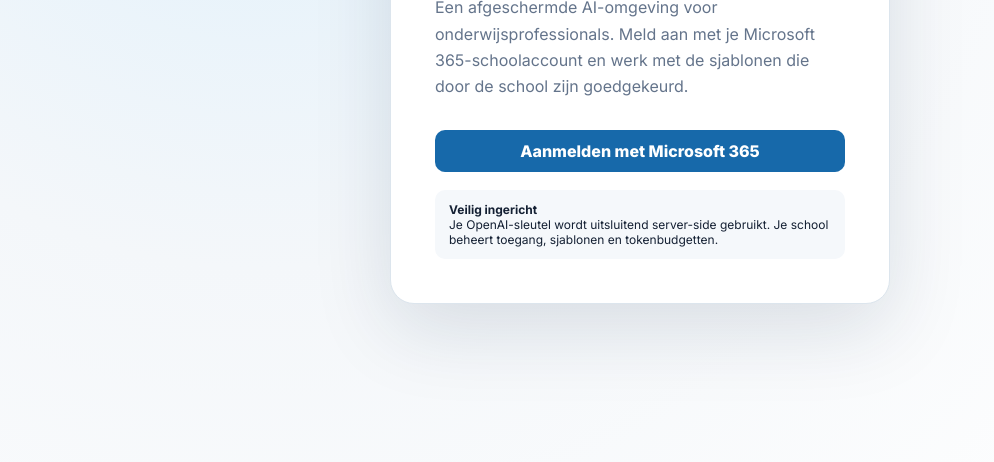
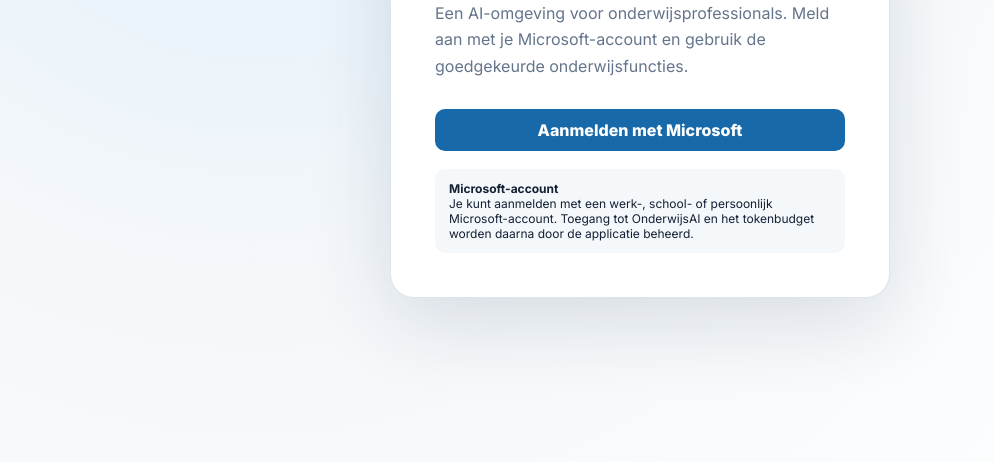
Before and after one commit to arnenys89/Arne, a website: page public/index.html in a window 1280 px wide. Shown: the part 338-800 px from the top of the page, without its empty margins (0-994 px from the left). Drawn offline with Linux system fonts and the light colour scheme.

Commit message:
Maak Microsoft-login account-onafhankelijk

```diff
--- a/public/index.html
+++ b/public/index.html
@@ -4,7 +4,7 @@
 <meta charset="utf-8">
 <meta name="viewport" content="width=device-width,initial-scale=1">
 <meta name="theme-color" content="#102a43">
-<title>OnderwijsAI — goedgekeurde AI voor onderwijs</title>
+<title>OnderwijsAI — AI voor onderwijs</title>
 <link rel="preconnect" href="https://fonts.googleapis.com">
 <link href="https://fonts.googleapis.com/css2?family=Inter:wght@400;500;600;700;800&display=swap" rel="stylesheet">
 <link rel="stylesheet" href="/styles.css">
@@ -15,30 +15,16 @@
   <section class="login-card">
     <div class="brandmark">AI</div>
     <h1>OnderwijsAI</h1>
-    <p>Een afgeschermde AI-omgeving voor onderwijsprofessionals. Meld aan met je Microsoft 365-schoolaccount en werk met de sjablonen die door de school zijn goedgekeurd.</p>
-    <button class="btn primary" id="loginBtn" style="width:100%;margin-top:14px">Aanmelden met Microsoft 365</button>
-    <div class="login-note"><strong>Veilig ingericht</strong><br>Je OpenAI-sleutel wordt uitsluitend server-side gebruikt. Je school beheert toegang, sjablonen en tokenbudgetten.</div>
+    <p>Een AI-omgeving voor onderwijsprofessionals. Meld aan met je Microsoft-account en gebruik de goedgekeurde onderwijsfuncties.</p>
+    <button class="btn primary" id="loginBtn" style="width:100%;margin-top:14px">Aanmelden met Microsoft</button>
+    <div class="login-note"><strong>Microsoft-account</strong><br>Je kunt aanmelden met een werk-, school- of persoonlijk Microsoft-account. Toegang tot OnderwijsAI en het tokenbudget worden daarna door de applicatie beheerd.</div>
   </section>
 </div>
-
 <div id="app" class="app hidden">
-  <header class="topbar">
-    <div class="brand"><div class="brandmark">AI</div><span>OnderwijsAI</span></div>
-    <div class="top-actions"><span class="user-name" id="userName"></span><span class="quota" id="quota"></span><button class="btn secondary" id="logoutBtn">Afmelden</button></div>
-  </header>
-  <div class="layout">
-    <aside class="sidebar">
-      <nav>
-        <button class="active" data-page="home">Sjablonen</button>
-        <button data-page="generate">Genereren</button>
-        <button data-page="admin" id="adminNav" class="hidden">Beheer</button>
-      </nav>
-      <div class="side-foot">Goedgekeurde AI-content<br>voor onderwijsprofessionals</div>
-    </aside>
-    <main class="main" id="main"></main>
-  </div>
+  <header class="topbar"><div class="brand"><div class="brandmark">AI</div><span>OnderwijsAI</span></div><div class="top-actions"><span class="user-name" id="userName"></span><span class="quota" id="quota"></span><button class="btn secondary" id="logoutBtn">Afmelden</button></div></header>
+  <div class="layout"><aside class="sidebar"><nav><button class="active" data-page="home">Sjablonen</button><button data-page="generate">Genereren</button><button data-page="admin" id="adminNav" class="hidden">Beheer</button></nav><div class="side-foot">Goedgekeurde AI-content<br>voor onderwijsprofessionals</div></aside><main class="main" id="main"></main></div>
 </div>
 <div id="toast" class="toast"></div>
-<script src="/app.js"></script>
+<script src="/app-common.js"></script>
 </body>
 </html>
```
